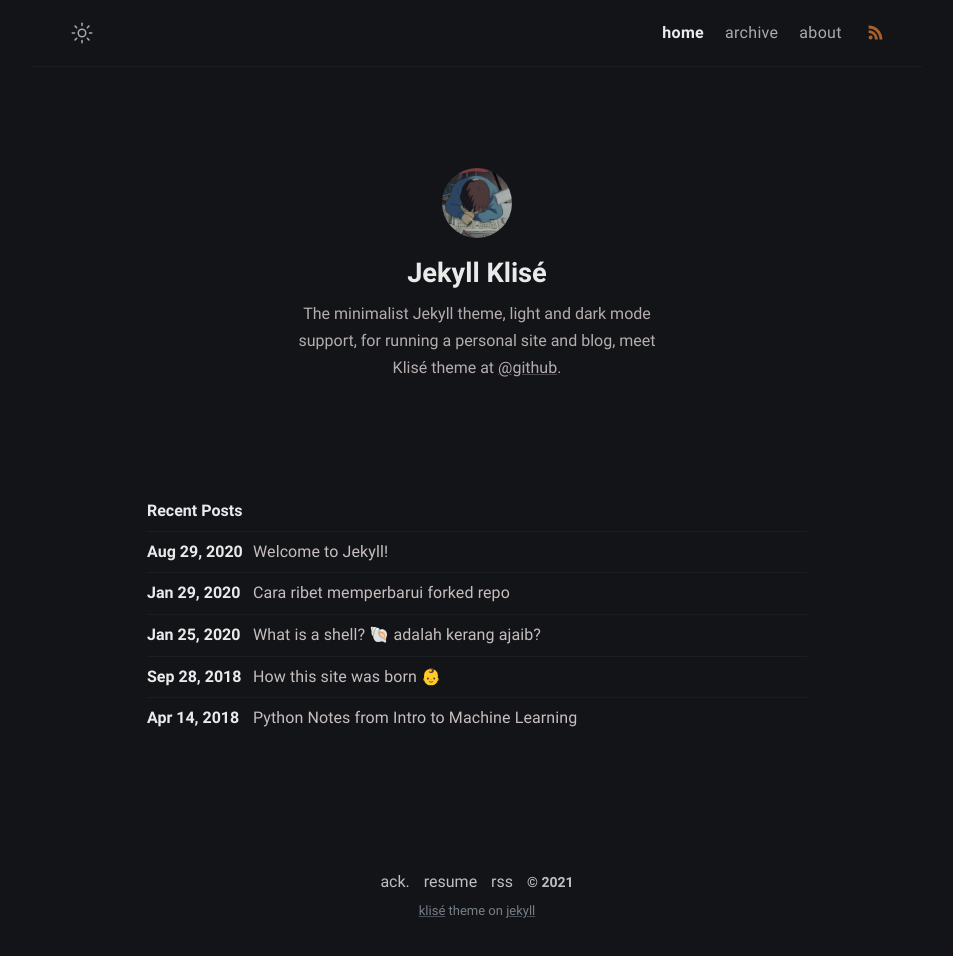
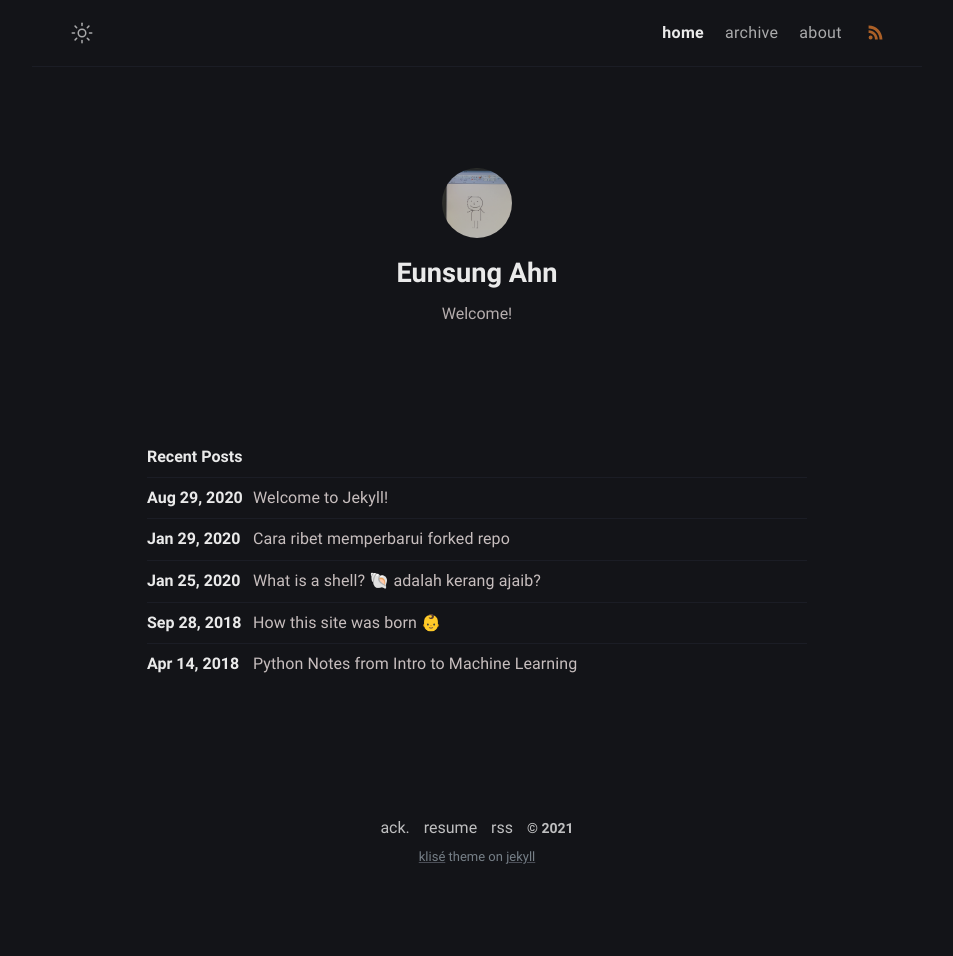
Before and after one commit to EunsungAhn/EunsungAhn.github.io, a Jekyll site: the page built from index.md, in a window 1280 px wide. Shown: the whole page, without its empty margins (163-1116 px from the left). Built offline with Jekyll 4.4.1, drawn with Linux system fonts in a browser that asks for light colours; after the commit the page ends 902 px from its top, so only the background shows below that.

Commit message:
Set up my profile

```diff
--- a/Gemfile
+++ b/Gemfile
@@ -29,3 +29,5 @@ end
 
 # Performance-booster for watching directories on Windows
 # gem "wdm", "~> 0.1.0" if Gem.win_platform?
+
+gem "webrick", "~> 1.7"
--- a/_config.yml
+++ b/_config.yml
@@ -1,26 +1,26 @@
 # Site settings
-title: Klise Theme # site title
+title: Eunsung Ahn's blog # site title
 description: >- # site description
   He's writing in Bahasa about web technology and experience as a journal
   for documentation things that he learned, meet him <a href="https://github.com/piharpi" target="_blank" rel="noopener">@github</a>.
 lang: en-US # default lang
-timezone: Asia/Jakarta # set your timezone
+timezone: Asia/Seoul # set your timezone
 image: assets/img/ogp.png # This image used for Open Graph more info https://ogp.me/
 repo: https://github.com/piharpi/jekyll-klise # site repo [optional]
 mode: dark # default theme "dark" | "light"
 
 # Profile settings
+# <a href="https://github.com/EunsungAhn" target="_blank" rel="noopener">@github</a>
 author:
-  name: Jekyll Klisé # author name
+  name: Eunsung Ahn # author name
   bio: >- # tell to the world
-    The minimalist Jekyll theme, light and dark mode support, for running a personal site and blog,
-    meet Klisé theme at <a href="https://github.com/piharpi/jekyll-klise" target="_blank" rel="noopener">@github</a>.
-  username: username # general username
-  github: github_username # github username
+    Welcome!
+  username: Eunsung Ahn # general username
+  github: EunsungAhn # github username
   twitter: twitter_username # twitter username
   facebook: facebook_username # facebook username
-  email: your-email@email.com # email adress
-  avatar: /assets/img/avatar.jpg # change with your own avatar
+  email: esahn97@gmail.com # email adress
+  avatar: /assets/img/profile.jpg # change with your own avatar
 
 # URL settings
 url: "https://EunsungAhn.github.io/" #
```
Also changed, not shown: assets/img/profile.jpg (added).
